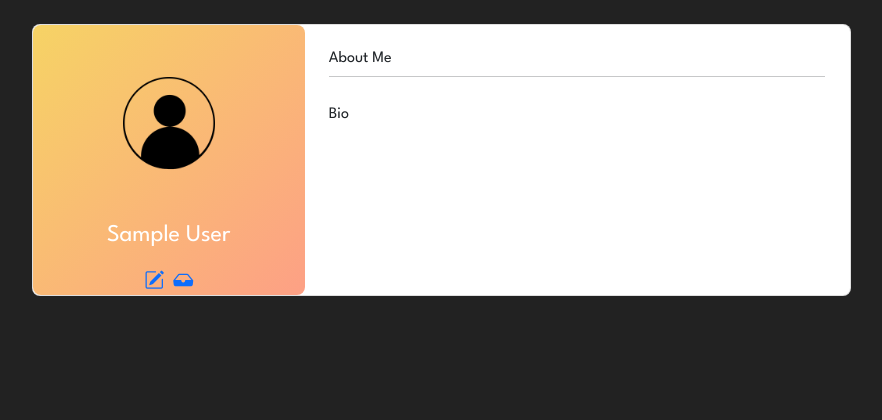
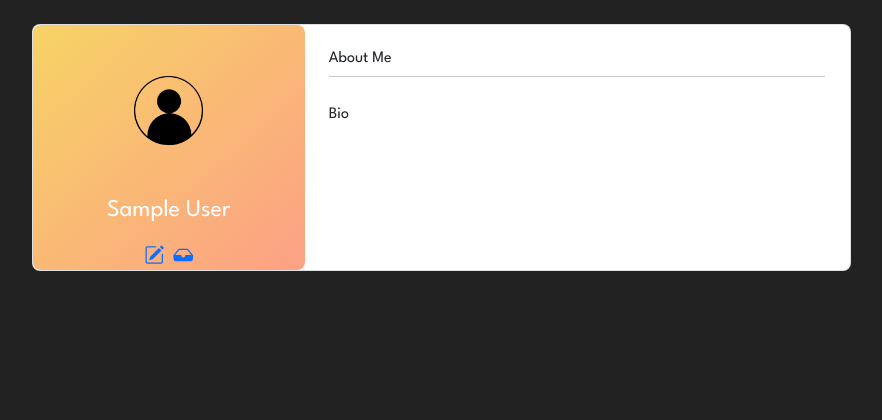
Before and after one commit to Rofy-Ray/linkop, a Django app: page /user/1/ in a window 1280 px wide. Shown: the part 68-488 px from the top of the page, without its empty margins (199-1081 px from the left). Run offline with Django 4.2, Linux system fonts and the light colour scheme; the visitor is signed in with stand-in values (Sample User, id 1); data comes from the database, SQL or seed files in the repository; data that the repository does not hold is empty; some libraries are stand-ins or nearby versions.

Commit message:
updating profile avatar rendering

```diff
--- a/templates/event_details.html
+++ b/templates/event_details.html
@@ -1,7 +1,7 @@
 {% extends 'base.html' %}
 
 {% block title %}
-    Event Details
+    Linkop Experience
 {% endblock %}
 
 {% block content %}
--- a/templates/user_profile.html
+++ b/templates/user_profile.html
@@ -18,7 +18,7 @@
                         alt="User Avatar" class="img-fluid my-5" style="width: 100px; border-radius: 50%; object-fit: contain;" />
                     {% else %}
                         <img src="{% static 'img/avatar.png' %}"
-                    alt="User Avatar" class="img-fluid my-5" style="width: 100px; height: 100px; border-radius: 50%; object-fit: cover;" />
+                    alt="User Avatar" class="img-fluid my-5" style="width: 75px; height: 75px; border-radius: 50%; object-fit: cover;" />
                     {% endif %}
                     <h4>{{ user.first_name }} {{ user.last_name }}</h4>
                     <p>{{ user.fun_fact }}</p>
```
